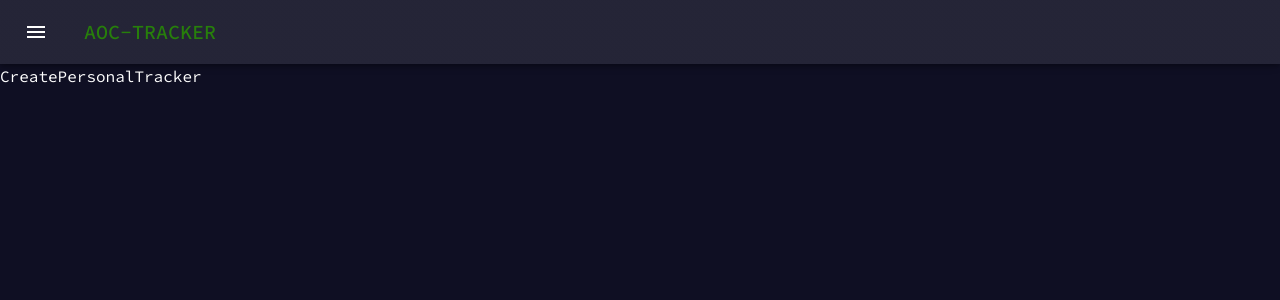
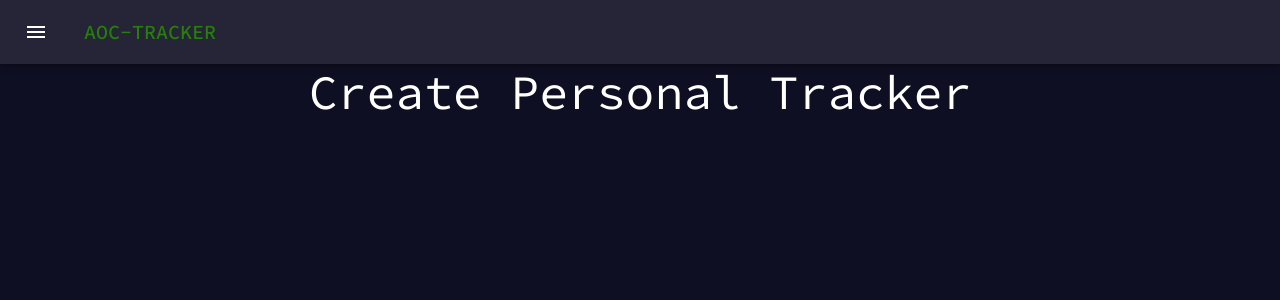
Before and after one commit to JoniJo06/advent-of-code-tracker-frontend, a React (Create React App) app: page /tracker/create-personal in a window 1280 px wide. Shown: the top 300 px of the page. Built offline with nearby package versions, Linux system fonts and the light colour scheme.

Commit message:
add title

```diff
--- a/src/Pages/CreatePersonalTracker/CreatePersonalTracker.styles.ts
+++ b/src/Pages/CreatePersonalTracker/CreatePersonalTracker.styles.ts
@@ -1,3 +1,4 @@
 import {styled} from '@mui/material/styles';
+import { Container } from '@mui/material';
 
-export const Wrapper = styled('div')(({theme}) => ({}))
+export const Wrapper = styled(Container)(({theme}) => ({}))
--- a/src/Pages/CreatePersonalTracker/CreatePersonalTracker.tsx
+++ b/src/Pages/CreatePersonalTracker/CreatePersonalTracker.tsx
@@ -1,10 +1,11 @@
 import React from 'react'
 import {Wrapper} from './CreatePersonalTracker.styles'
+import { Typography } from '@mui/material';
 
 const CreatePersonalTracker = () => {
   return (
     <Wrapper>
-      CreatePersonalTracker
+      <Typography variant='h3' align='center'>Create Personal Tracker</Typography>
     </Wrapper>
   )
 }
```
